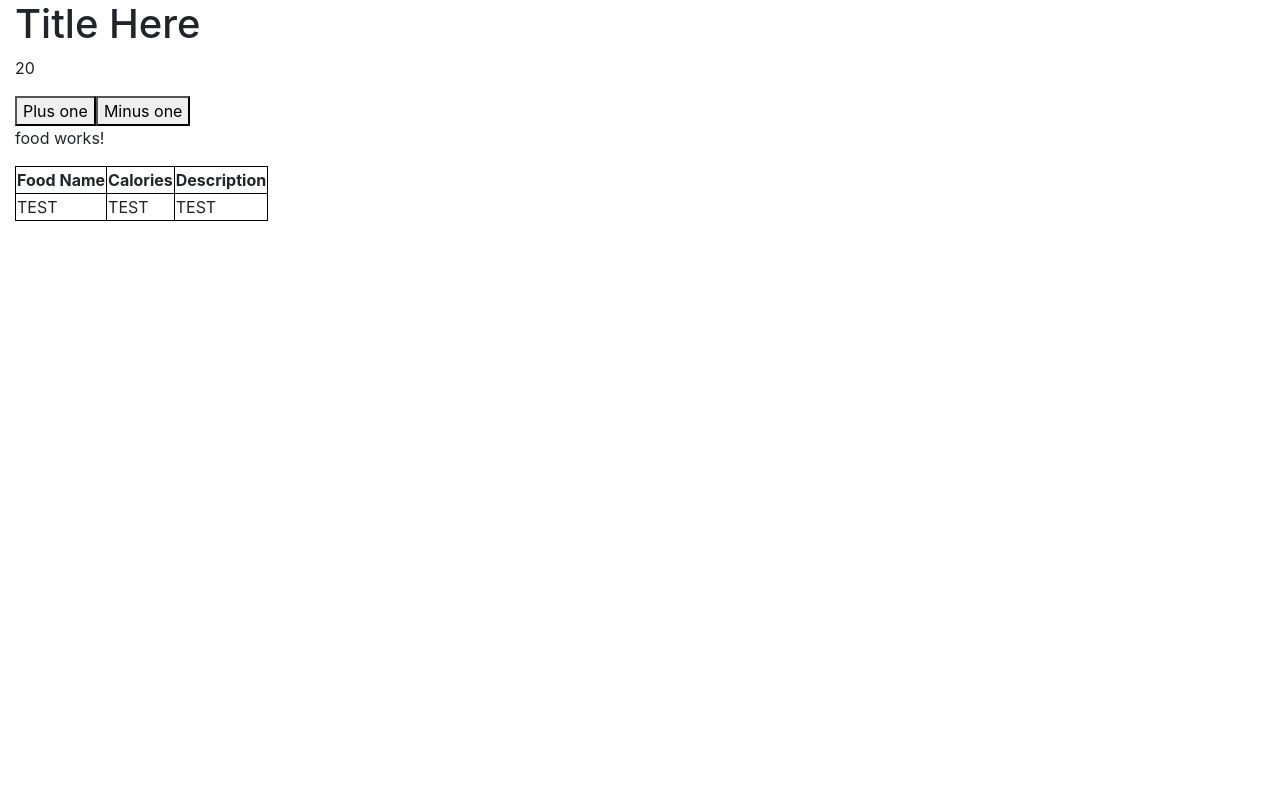
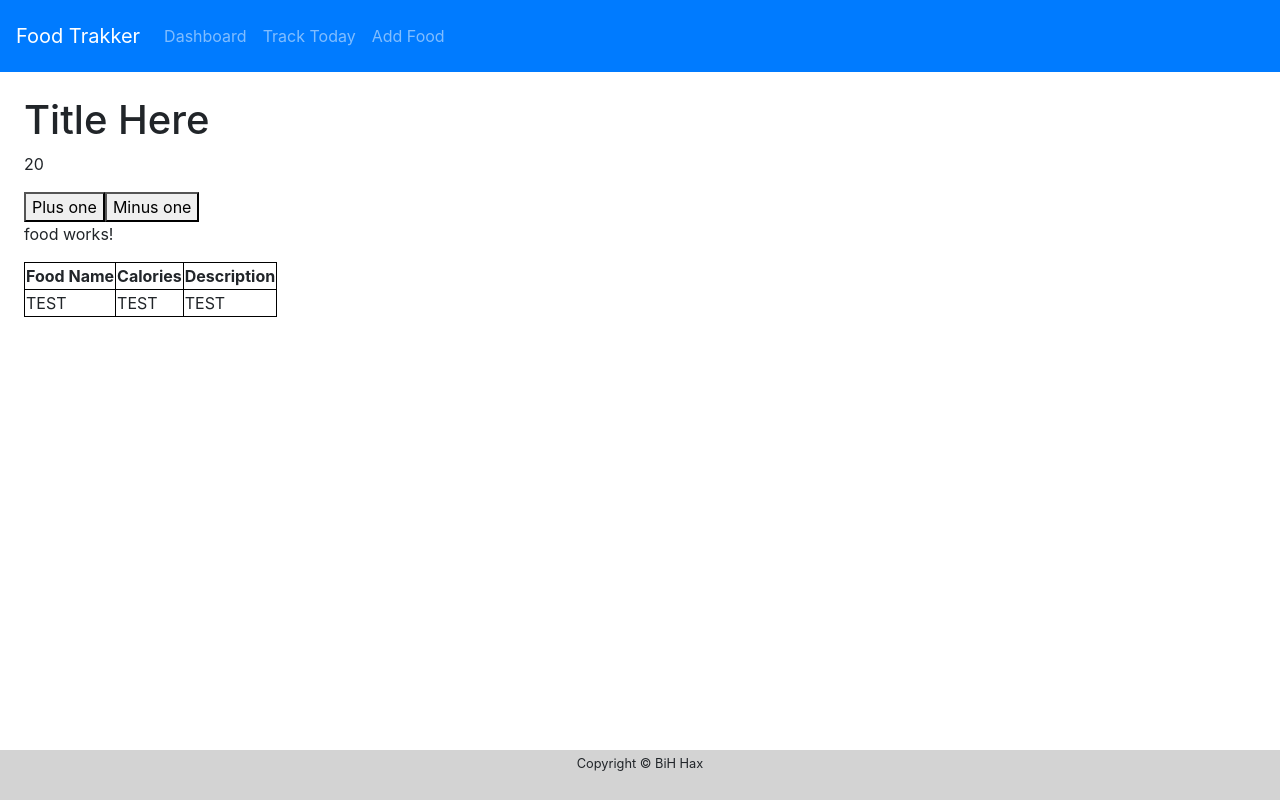
Before and after one commit to AdamMirza/FoodTracker, an Angular app in the folder my-app/: page / in a window 1280 px wide. Built offline with nearby package versions, Linux system fonts and the light colour scheme.

Commit message:
Added footer and navbar

```diff
--- a/my-app/src/app/app.component.html
+++ b/my-app/src/app/app.component.html
@@ -1 +1,3 @@
+<app-navbar></app-navbar>
 <router-outlet></router-outlet>
+<app-footer class="mt-auto"></app-footer>
--- a/my-app/src/app/app.module.ts
+++ b/my-app/src/app/app.module.ts
@@ -6,13 +6,17 @@ import { AppComponent } from './app.component';
 import { HomeComponent } from './home/home.component';
 import { HeroesComponent } from './heroes/heroes.component';
 import { FoodComponent } from './food/food.component';
+import { NavbarComponent } from './navbar/navbar.component';
+import { FooterComponent } from './footer/footer.component';
 
 @NgModule({
   declarations: [
     AppComponent,
     HomeComponent,
     HeroesComponent,
-    FoodComponent
+    FoodComponent,
+    NavbarComponent,
+    FooterComponent
   ],
   imports: [
     BrowserModule,
--- /dev/null
+++ b/my-app/src/app/footer/footer.component.css
@@ -0,0 +1,4 @@
+footer {
+    height: 50px;
+    background-color: lightgray;
+}
--- /dev/null
+++ b/my-app/src/app/footer/footer.component.html
@@ -0,0 +1,9 @@
+<footer class="footer">
+    <div class="container text-center">
+        <div class="row">
+            <div class="col-12">
+                <small>Copyright &copy; BiH Hax</small>
+            </div>
+        </div>
+    </div>
+</footer>
--- /dev/null
+++ b/my-app/src/app/footer/footer.component.ts
@@ -0,0 +1,15 @@
+import { Component, OnInit } from '@angular/core';
+
+@Component({
+  selector: 'app-footer',
+  templateUrl: './footer.component.html',
+  styleUrls: ['./footer.component.css']
+})
+export class FooterComponent implements OnInit {
+
+  constructor() { }
+
+  ngOnInit() {
+  }
+
+}
--- a/my-app/src/app/home/home.component.html
+++ b/my-app/src/app/home/home.component.html
@@ -1,4 +1,4 @@
-<div class="container-fluid">
+<div class="container-fluid p-4">
     <div class="row">
         <div class="col-12">
             <h1>Title Here</h1>
--- /dev/null
+++ b/my-app/src/app/navbar/navbar.component.html
@@ -0,0 +1,17 @@
+<nav class="navbar navbar-expand-lg navbar-dark bg-primary">
+    <div class="navbar-brand">Food Trakker</div>
+    <div class="collapse navbar-collapse">
+        <ul class="navbar-nav mr-auto">
+            <li class="navbar-text">
+                <a class="nav-link" routerLink="">Dashboard</a>
+            </li>
+            <li class="navbar-text">
+                <a class="nav-link" routerLink="food">Track Today</a>
+            </li>
+            <li class="navbar-text">
+                <a class="nav-link" routerLink="food">Add Food</a>
+            </li>
+        </ul>
+    </div>
+
+</nav>
--- /dev/null
+++ b/my-app/src/app/navbar/navbar.component.ts
@@ -0,0 +1,15 @@
+import { Component, OnInit } from '@angular/core';
+
+@Component({
+  selector: 'app-navbar',
+  templateUrl: './navbar.component.html',
+  styleUrls: ['./navbar.component.css']
+})
+export class NavbarComponent implements OnInit {
+
+  constructor() { }
+
+  ngOnInit() {
+  }
+
+}
--- a/my-app/src/index.html
+++ b/my-app/src/index.html
@@ -1,5 +1,5 @@
 <!doctype html>
-<html lang="en">
+<html lang="en" class="h-100">
 <head>
   <meta charset="utf-8">
   <title>MyApp</title>
@@ -7,7 +7,7 @@
   <meta name="viewport" content="width=device-width, initial-scale=1">
   <link rel="icon" type="image/x-icon" href="favicon.ico">
 </head>
-<body>
-  <app-root></app-root>
+<body class="h-100">
+  <app-root class="d-flex flex-column h-100"></app-root>
 </body>
 </html>
```
Also changed, not shown: my-app/src/app/navbar/navbar.component.css (added), 2 other files (tests, documents, lock files or other folders).
